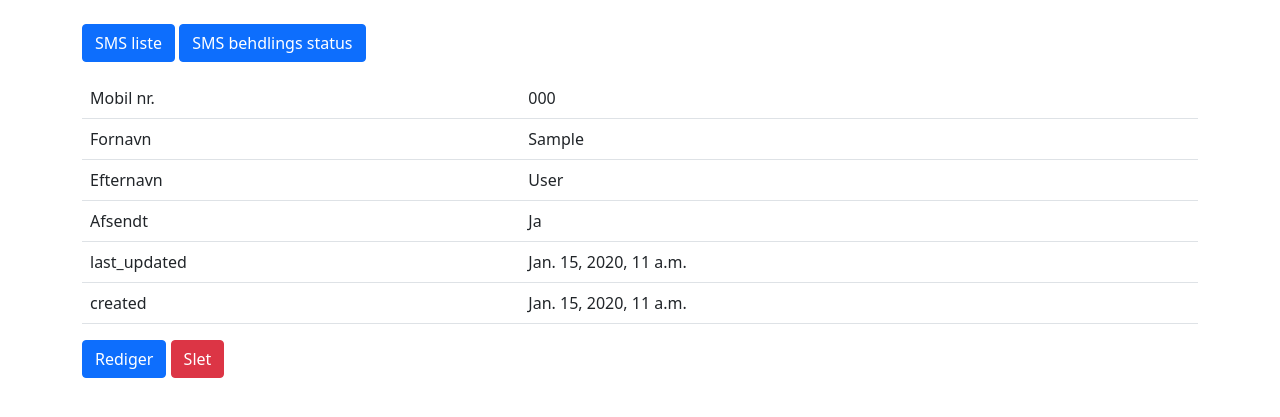
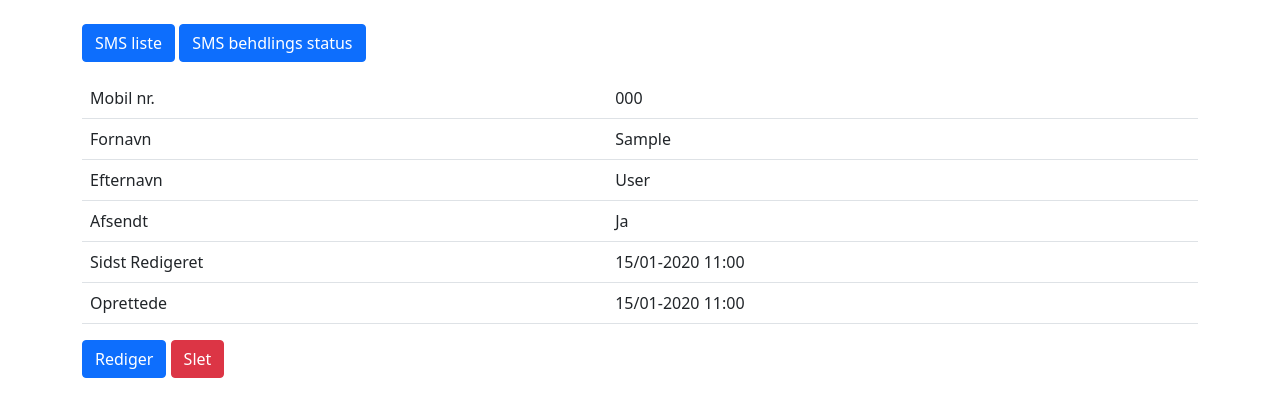
Before and after one commit to unord/sms-unord, a Django app: page /sms_app/sms_app/Recipient/detail/1/ in a window 1280 px wide. Shown: the part 64-481 px from the top of the page. Run offline with Django 4.2, Linux system fonts and the light colour scheme; tables that the repository leaves empty hold one stand-in row (values such as "Sample post"); parts of the project's set-up code (start-up, migrations or seed data) failed here and were passed over.

Commit message:
templates updated

```diff
--- a/sms_app/templates/sms_app/recipient_detail.html
+++ b/sms_app/templates/sms_app/recipient_detail.html
@@ -15,8 +15,8 @@
     <tr><td>Afsendt</td><td>{% if object.sent %}Ja{% else %}Nej{% endif %}</td></tr>
 
 
-<tr><td>last_updated</td><td>{{ object.last_updated }}</td></tr>
-<tr><td>created</td><td>{{ object.created }}</td></tr>
+<tr><td>Sidst Redigeret</td><td>{{ object.last_updated|date:'d/m-Y H:i' }}</td></tr>
+<tr><td>Oprettede</td><td>{{ object.created|date:'d/m-Y H:i' }}</td></tr>
 </table>
 <a class="btn btn-primary" href="{{object.get_update_url}}">Rediger</a> <a class="btn btn-danger" href="{% url 'sms_app_Recipient_delete' object.pk %}">Slet</a>
 
```
